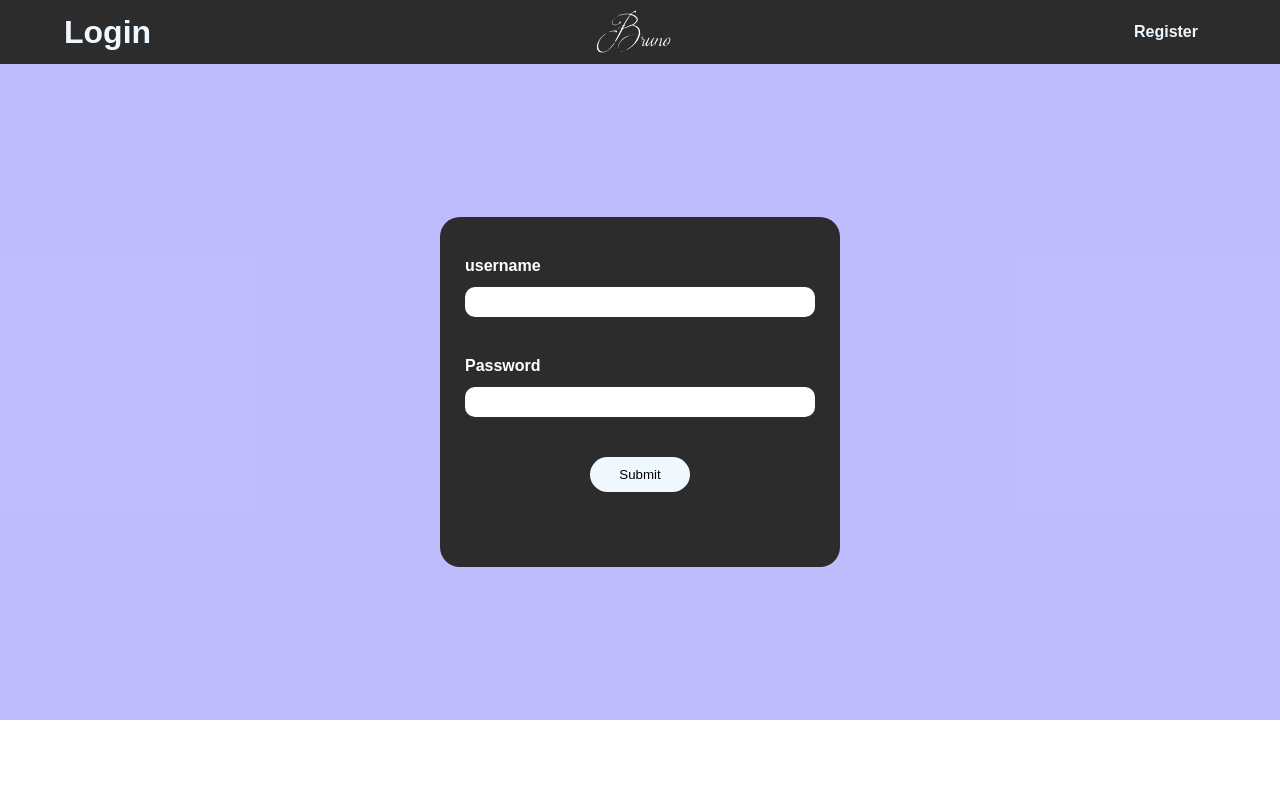
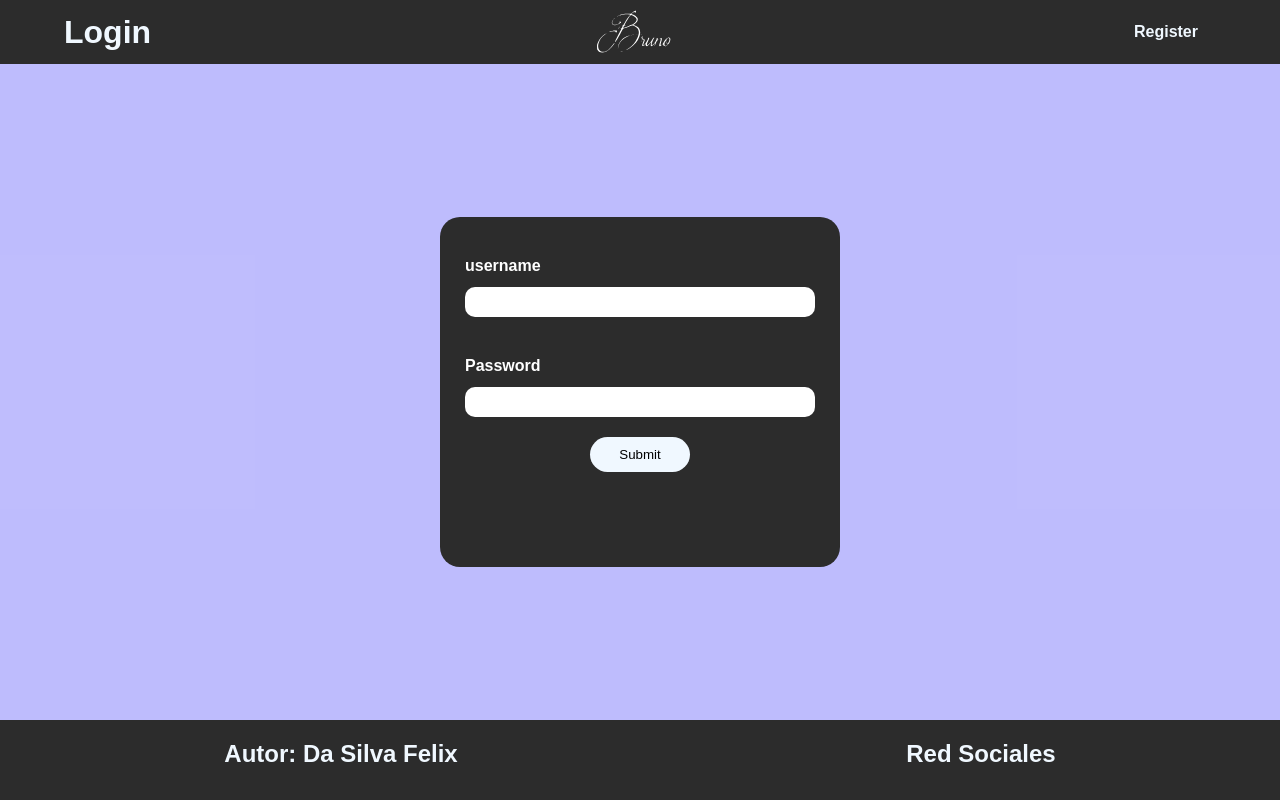
Before and after one commit to Code-simulations/C.R.U.D-con-React-BD-SQL, a React (Vite) app in the folder frontend/: page /login in a window 1280 px wide. Built offline with nearby package versions, Linux system fonts and the light colour scheme.

Commit message:
se termino la pagina de login y register

```diff
--- a/frontend/src/App.jsx
+++ b/frontend/src/App.jsx
@@ -1,10 +1,12 @@
 import { BrowserRouter, Route, Routes } from "react-router-dom";
 import { Login } from "./pages/LoginPage";
+import { Register } from "./pages/RegisterPage";
 export const App = () => {
   return (
     <BrowserRouter>
       <Routes>
         <Route path="/login" element={<Login />}></Route>
+        <Route path="/register" element={<Register />}></Route>
       </Routes>
     </BrowserRouter>
   );
--- /dev/null
+++ b/frontend/src/assets/styles/Footer.css
@@ -0,0 +1,19 @@
+.footer-container {
+  display: flex;
+  justify-content: space-around;
+  background-color: rgb(44, 44, 44);
+  height: 10%;
+}
+.footer-container h2 {
+  color: aliceblue;
+  font-family: "poppins", sans-serif;
+}
+.footer-container a {
+  color: aliceblue;
+  text-decoration: none;
+}
+.footer-container a:hover {
+  text-decoration: underline;
+  transition: 0.3s;
+  color: rgba(149, 145, 255, 0.763);
+}
--- /dev/null
+++ b/frontend/src/assets/styles/MainRegister.css
@@ -0,0 +1,32 @@
+.register-container {
+  background-color: rgba(97, 92, 249, 0.409);
+  height: 82%;
+  display: flex;
+  align-items: center;
+  justify-content: center;
+}
+.register-container form {
+  background-color: rgb(44, 44, 44);
+  height: 350px;
+  width: 350px;
+  display: flex;
+  flex-direction: column;
+
+  padding: 0px 25px;
+  border-radius: 20px;
+}
+
+.register-container form label,
+.btn {
+  margin-top: 20px;
+}
+
+.register-container form label {
+  color: #fff;
+  font-family: "poppins", sans-serif;
+  font-weight: 700;
+  height: 60px;
+  display: flex;
+  flex-direction: column;
+  justify-content: space-between;
+}
--- /dev/null
+++ b/frontend/src/components/Footer.jsx
@@ -0,0 +1,14 @@
+import "./../assets/styles/Footer.css";
+import { Link } from "react-router-dom";
+export const Footer = () => {
+  return (
+    <footer className="footer-container">
+      <h2>Autor: Da Silva Felix</h2>
+      <h2>
+        <Link to="https://www.instagram.com/da_silva_felix/" target="_blank">
+          Red Sociales
+        </Link>
+      </h2>
+    </footer>
+  );
+};
--- a/frontend/src/components/HeaderLogin.jsx
+++ b/frontend/src/components/Header.jsx
@@ -1,12 +1,12 @@
 import { Link } from "react-router-dom";
 import myFirma from "../assets/img/mi-firma.svg";
-import "../assets/styles/HeaderLogin.css";
-export const LoginHeader = ({ title }) => {
+import "../assets/styles/Header.css";
+export const Header = ({ title, url, link }) => {
   return (
     <header className="login-header">
       <h1>{title}</h1>
       <img src={myFirma} alt="firma de creación " />
-      <Link to="/register">Register</Link>
+      <Link to={url}>{link}</Link>
     </header>
   );
 };
--- /dev/null
+++ b/frontend/src/components/MainRegister.jsx
@@ -0,0 +1,22 @@
+import "../assets/styles/MainRegister.css";
+export const MainRegister = () => {
+  return (
+    <main className="register-container">
+      <form>
+        <label>
+          Username
+          <input className="inp" type="text" />
+        </label>
+        <label>
+          email
+          <input className="inp" type="email" />
+        </label>
+        <label>
+          Password
+          <input className="inp" type="password" />
+        </label>
+        <button className="btn">submit</button>
+      </form>
+    </main>
+  );
+};
--- a/frontend/src/main.jsx
+++ b/frontend/src/main.jsx
@@ -1,6 +1,6 @@
 import React from "react";
 import ReactDom from "react-dom/client";
-import "./assets/styles/index.css";
+import "./main.css";
 import { App } from "./App";
 
 const root = ReactDom.createRoot(document.getElementById("root"));
--- a/frontend/src/pages/LoginPage.jsx
+++ b/frontend/src/pages/LoginPage.jsx
@@ -1,10 +1,13 @@
-import { LoginHeader } from "../components/HeaderLogin";
+import { Footer } from "../components/Footer";
+import { Header } from "../components/Header";
 import { MainLogin } from "../components/MainLogin";
+
 export const Login = () => {
   return (
     <>
-      <LoginHeader title="Login" />
+      <Header title="Login" url="/register" link="Register" />
       <MainLogin />
+      <Footer />
     </>
   );
 };
--- /dev/null
+++ b/frontend/src/pages/RegisterPage.jsx
@@ -0,0 +1,13 @@
+import "./../assets/styles/Header.css";
+import { Header } from "../components/Header";
+import { Footer } from "../components/Footer";
+import { MainRegister } from "../components/MainRegister";
+export const Register = () => {
+  return (
+    <>
+      <Header title="Register" url="/Login" link="Login" />
+      <MainRegister />
+      <Footer />
+    </>
+  );
+};
```
Also changed, not shown: frontend/src/assets/styles/Header.css (renamed from frontend/src/assets/styles/HeaderLogin.css), frontend/src/main.css (renamed from frontend/src/assets/styles/index.css).
